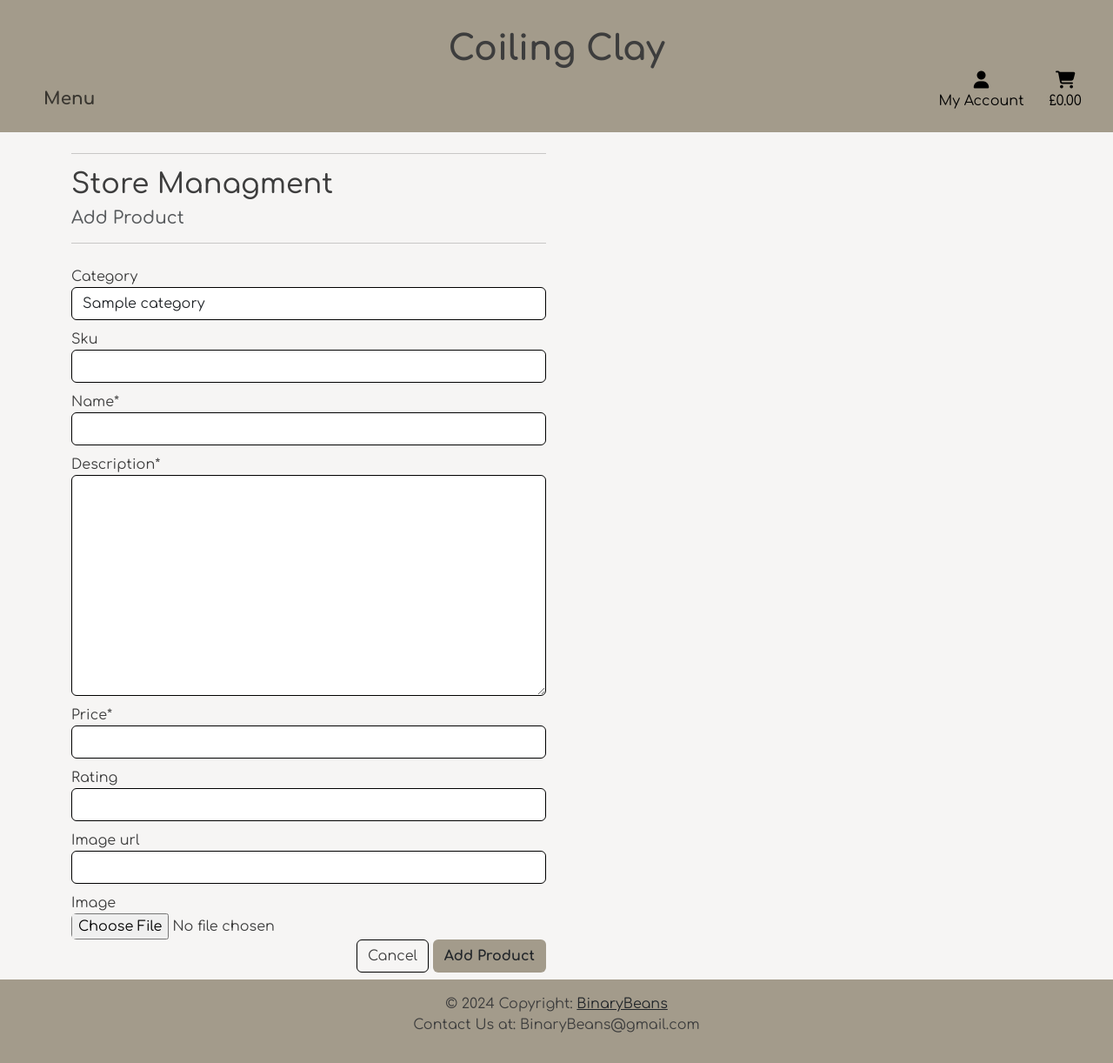
After one commit to Willr-hawkins/coiling-clay1, a Django app: page /products/add/ in a window 1280 px wide. The commit adds this page. Shown: the whole page at 87% size. Run offline with Django 3.2, Linux system fonts and the light colour scheme; tables that the repository leaves empty hold one stand-in row (values such as "Sample post"); some libraries are stand-ins or nearby versions.

Commit message:
Added add_product template

```diff
--- /dev/null
+++ b/products/templates/products/add_product.html
@@ -0,0 +1,29 @@
+{% extends 'base.html' %}
+{% load static %}
+
+{% block content %}
+    <div id="Managment" class="container-fluid">
+        <div class="container">
+            <div class="row">
+                <div class="col-12 col-md-6">
+                    <hr>
+                    <h2>Store Managment</h2>
+                    <h5 class="text-muted">Add Product</h5>
+                    <hr>
+                </div>
+            </div>
+            <div class="row">
+                <div class="col-12 col-md-6">
+                    <form id="add_product_form" method="POST" action="{% url 'add_product' %}" class="form mb-2" enctype="multipart/form-data">
+                        {% csrf_token %}
+                        {{ form|crispy }}
+                        <div class="text-end">
+                            <a href="{% url 'products' %}" class="btn btn-outline-black rounded-2">Cancel</a>
+                            <button id="add_product_btn" class="btn rounded-2" type="submit">Add Product</button>
+                        </div>
+                    </form>
+                </div>
+            </div>
+        </div>
+    </div>
+{% endblock %}
--- a/products/urls.py
+++ b/products/urls.py
@@ -3,5 +3,6 @@
 
 urlpatterns = [
     path('', views.all_products, name='products'),
-    path('<product_id>', views.product_detail, name='product_detail'),
+    path('<int:product_id>/', views.product_detail, name='product_detail'),
+    path('add/', views.add_product, name='add_product'),
 ]
--- a/products/views.py
+++ b/products/views.py
@@ -4,6 +4,7 @@
 from django.db.models.functions import Lower
 
 from .models import Product, Category
+from .forms import ProductForm
 
 # Create your views here.
 
@@ -66,3 +67,14 @@
     }
 
     return render(request, 'products/product_detail.html', context)
+
+
+def add_product(request):
+    """ Add a product to the store. """
+    form = ProductForm()
+    template = 'products/add_product.html'
+    context = {
+        'form': form,
+    }
+
+    return render(request, template, context)
--- a/static/css/base.css
+++ b/static/css/base.css
@@ -222,11 +222,25 @@
 }
 
 /* Profile page */
-
 #profile {
     min-height: 100vh;
 }
 
+/* Managment page */
+#Managment {
+    padding-top: 160px;
+    min-height: 100vh;
+    background-color: #F6F5F4;
+}
+
+#add_product_btn {
+    background-color: #A39B8B;
+    font-weight: bold;
+}
+
+#add_product_form label {
+    margin-top: 10px;
+}
 
 /* allauth */
 #accounts {
```
